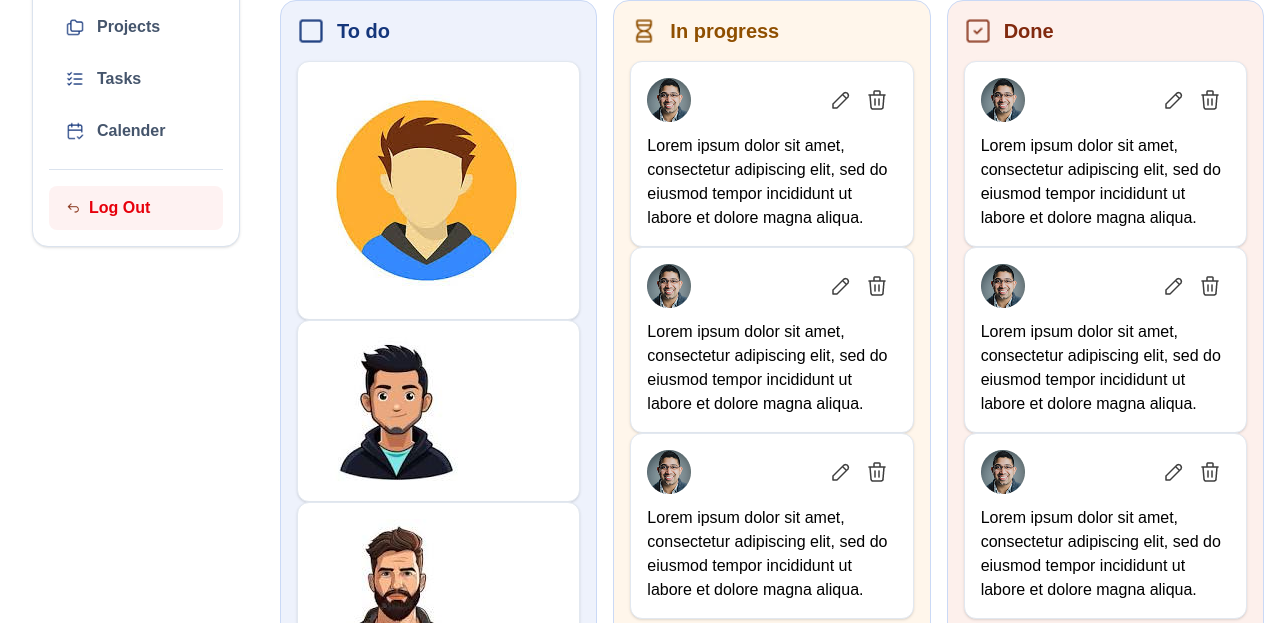
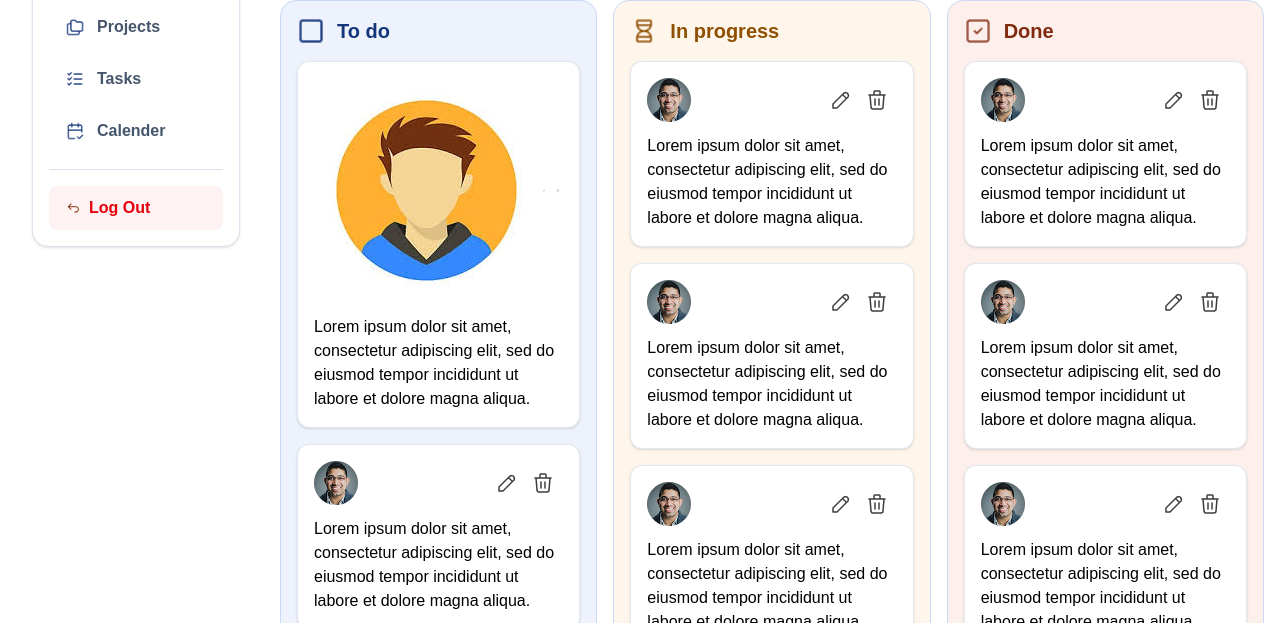
Before and after one commit to fecoderchinh/simple-task-mng, a plain HTML site: page index.html in a window 1280 px wide. Shown: the part 177-800 px from the top of the page. Drawn offline with nearby package versions, Linux system fonts and the light colour scheme.

Commit message:
index.html

```diff
--- a/index.html
+++ b/index.html
@@ -409,7 +409,7 @@
 
               <!--start todo section-->
 
-              <ul id="todoItems"></ul>
+              <ul id="todoItems" class="flex flex-col gap-4"></ul>
 
               <!-- <div class="bg-white border border-slate-200 rounded-xl p-4 shadow-sm hover:shadow-md transition-shadow">
                 <div class="flex justify-between items-center mb-3">
@@ -454,7 +454,7 @@
 
                 <!--start progress section-->
 
-                <ul id="progressItems"></ul>
+                <ul id="progressItems" class="flex flex-col gap-4"></ul>
 
               <!--  <div class="bg-white border border-slate-200 rounded-xl p-4 shadow-sm hover:shadow-md transition-shadow">
                   <div class="flex justify-between items-center mb-3">
@@ -499,7 +499,7 @@
 
                 <!--start Done section-->
 
-                <ul id="DoneItems"></ul>
+                <ul id="DoneItems" class="flex flex-col gap-4"></ul>
 
               <!--  <div class="bg-white border border-slate-200 rounded-xl p-4 shadow-sm hover:shadow-md transition-shadow">
                   <div class="flex justify-between items-center mb-3">
@@ -542,170 +542,110 @@
   </div>
 
   <script>
-    // const input = document.getElementById("searchInput");
-
-    //   input.addEventListener("keypress",
-    //     // gọi anonymous callback
-    //     (e) => {
-    //       alert(`bạn vừa bấm: ${e.code}`)
-    //     }
-    //   );
-
-    //   input.addEventListener("keypress",
-    //     logKey(e)
-    //   );
-
-    //   function logKey(e) {
-    //     alert(`bạn vừa bấm: ${e.code}`)
-    //   }
-
-      // khai báo 1 biến thay thế cho element ở DOM
-      const todoItems = document.getElementById("todoItems");
-
-      // const data = [`<div class="bg-white border border-slate-200 rounded-xl p-4 shadow-sm hover:shadow-md transition-shadow">
-      //             <div class="flex justify-between items-center mb-3">
-      //               <img src="images/Avatar.png">
-      //               <div class="flex gap-1 w-18">
-      //                 <button onclick="myFunction()" class="p-1 hover:bg-slate-200 rounded-full"><img src="images/Edit.png"></button>
-      //                 <button onclick="myFunction()" class="p-1 hover:bg-slate-200 rounded-full"><img src="images/Delete.png"></button>
-      //               </div>
-      //             </div>
-      //             <p>Lorem ipsum dolor sit amet, consectetur adipiscing elit, sed do eiusmod tempor incididunt ut labore et dolore magna aliqua.</p>
-      //           </div>`,
-      //               `<div class="bg-white border border-slate-200 rounded-xl p-4 shadow-sm hover:shadow-md transition-shadow">
-      //             <div class="flex justify-between items-center mb-3">
-      //               <img src="images/Avatar.png">
-      //               <div class="flex gap-1 w-18">
-      //                 <button onclick="myFunction()" class="p-1 hover:bg-slate-200 rounded-full"><img src="images/Edit.png"></button>
-      //                 <button onclick="myFunction()" class="p-1 hover:bg-slate-200 rounded-full"><img src="images/Delete.png"></button>
-      //               </div>
-      //             </div>
-      //             <p>Lorem ipsum dolor sit amet, consectetur adipiscing elit, sed do eiusmod tempor incididunt ut labore et dolore magna aliqua.</p>
-      //           </div>`,
-      //               `<div class="bg-white border border-slate-200 rounded-xl p-4 shadow-sm hover:shadow-md transition-shadow">
-      //             <div class="flex justify-between items-center mb-3">
-      //               <img src="images/Avatar.png">
-      //               <div class="flex gap-1 w-18">
-      //                 <button onclick="myFunction()" class="p-1 hover:bg-slate-200 rounded-full"><img src="images/Edit.png"></button>
-      //                 <button onclick="myFunction()" class="p-1 hover:bg-slate-200 rounded-full"><img src="images/Delete.png"></button>
-      //               </div>
-      //             </div>
-      //             <p>Lorem ipsum dolor sit amet, consectetur adipiscing elit, sed do eiusmod tempor incididunt ut labore et dolore magna aliqua.</p>
-      //           </div>`];
-
-      const data = ['images/a1.png', 'images/a2.png', 'images/a3.png'];
 
 
-      // bài tập thay thế array bằng array object
-      // const data2 = [
-      //   {
-      //     avatar: '',
-      //     text: ''
-      //   }
-      // ];
+    // Vồng lập từ 2 đến 9
+    for (let i = 2; i <10; i++) {
+      console.log(i);
+      // Viết một chương trình in ra bảng cửu chương từ 2 đến 9.
+      for (let j = 1; j < 11; j++) {
+        console.log(`${i} * ${j} = ${i*j}`);
+      }
+    }
+    //
 
-      for(let i=0; i<data.length; i++) {
-        // khởi tạo element
-        const div = document.createElement("div");
+    // ARRAY OF OBJECTS FOR TODO COLUMN
+    const todoTasks = [
+      {
+        id: 1,
+        avatar: 'images/a1.png',
+        text: 'Lorem ipsum dolor sit amet, consectetur adipiscing elit, sed do eiusmod tempor incididunt ut labore et dolore magna aliqua.'
+      },
+      {
+        id: 2,
+        avatar: 'images/Avatar.png',
+        text: 'Lorem ipsum dolor sit amet, consectetur adipiscing elit, sed do eiusmod tempor incididunt ut labore et dolore magna aliqua.'
+      },
+      {
+        id: 3,
+        avatar: 'images/Avatar.png',
+        text: 'Lorem ipsum dolor sit amet, consectetur adipiscing elit, sed do eiusmod tempor incididunt ut labore et dolore magna aliqua.'
+      }
+    ];
 
-        div.className = "bg-white border border-slate-200 rounded-xl p-4 shadow-sm hover:shadow-md transition-shadow";
+    // ARRAY OF OBJECTS FOR PROGRESS COLUMN
+    const progressTasks = [
+      {
+        id: 4,
+        avatar: 'images/Avatar.png',
+        text: 'Lorem ipsum dolor sit amet, consectetur adipiscing elit, sed do eiusmod tempor incididunt ut labore et dolore magna aliqua.'
+      },
+      {
+        id: 5,
+        avatar: 'images/Avatar.png',
+        text: 'Lorem ipsum dolor sit amet, consectetur adipiscing elit, sed do eiusmod tempor incididunt ut labore et dolore magna aliqua.'
+      },
+      {
+        id: 6,
+        avatar: 'images/Avatar.png',
+        text: 'Lorem ipsum dolor sit amet, consectetur adipiscing elit, sed do eiusmod tempor incididunt ut labore et dolore magna aliqua.'
+      }
+    ];
 
-        // gán giá trị cho element
-        div.innerHTML = `<img src=${data[i]} />`;
+    // ARRAY OF OBJECTS FOR DONE COLUMN
+    const doneTasks = [
+      {
+        id: 7,
+        avatar: 'images/Avatar.png',
+        text: 'Lorem ipsum dolor sit amet, consectetur adipiscing elit, sed do eiusmod tempor incididunt ut labore et dolore magna aliqua.'
+      },
+      {
+        id: 8,
+        avatar: 'images/Avatar.png',
+        text: 'Lorem ipsum dolor sit amet, consectetur adipiscing elit, sed do eiusmod tempor incididunt ut labore et dolore magna aliqua.'
+      },
+      {
+        id: 9,
+        avatar: 'images/Avatar.png',
+        text: 'Lorem ipsum dolor sit amet, consectetur adipiscing elit, sed do eiusmod tempor incididunt ut labore et dolore magna aliqua.'
+      }
+    ];
 
-        // đưa element ở trên vào trong danh sách xác định
-        todoItems.appendChild(div);
-      }
+    // FUNCTION TO RENDER TASKS
+    function renderTasks(tasksArray, elementId) {
+      const container = document.getElementById(elementId);
 
-      // khai báo 1 biến thay thế cho element ở DOM
-      const progressItems = document.getElementById("progressItems");
+      // Vòng lặp qua từng task trong array
+      for (let i = 0; i < tasksArray.length; i++) {
+        const task = tasksArray[i];
 
-      const data2 = [`<div class="bg-white border border-slate-200 rounded-xl p-4 shadow-sm hover:shadow-md transition-shadow">
-                  <div class="flex justify-between items-center mb-3">
-                    <img src="images/Avatar.png">
-                    <div class="flex gap-1 w-18">
-                      <button onclick="myFunction()" class="p-1 hover:bg-slate-200 rounded-full"><img src="images/Edit.png"></button>
-                      <button onclick="myFunction()" class="p-1 hover:bg-slate-200 rounded-full"><img src="images/Delete.png"></button>
-                    </div>
-                  </div>
-                  <p>Lorem ipsum dolor sit amet, consectetur adipiscing elit, sed do eiusmod tempor incididunt ut labore et dolore magna aliqua.</p>
-                </div>`,
-                    `<div class="bg-white border border-slate-200 rounded-xl p-4 shadow-sm hover:shadow-md transition-shadow">
-                  <div class="flex justify-between items-center mb-3">
-                    <img src="images/Avatar.png">
-                    <div class="flex gap-1 w-18">
-                      <button onclick="myFunction()" class="p-1 hover:bg-slate-200 rounded-full"><img src="images/Edit.png"></button>
-                      <button onclick="myFunction()" class="p-1 hover:bg-slate-200 rounded-full"><img src="images/Delete.png"></button>
-                    </div>
-                  </div>
-                  <p>Lorem ipsum dolor sit amet, consectetur adipiscing elit, sed do eiusmod tempor incididunt ut labore et dolore magna aliqua.</p>
-                </div>`,
-                    `<div class="bg-white border border-slate-200 rounded-xl p-4 shadow-sm hover:shadow-md transition-shadow">
-                  <div class="flex justify-between items-center mb-3">
-                    <img src="images/Avatar.png">
-                    <div class="flex gap-1 w-18">
-                      <button onclick="myFunction()" class="p-1 hover:bg-slate-200 rounded-full"><img src="images/Edit.png"></button>
-                      <button onclick="myFunction()" class="p-1 hover:bg-slate-200 rounded-full"><img src="images/Delete.png"></button>
-                    </div>
-                  </div>
-                  <p>Lorem ipsum dolor sit amet, consectetur adipiscing elit, sed do eiusmod tempor incididunt ut labore et dolore magna aliqua.</p>
-                </div>`];
-
-      for(let i=0; i<data.length; i++) {
-        // khởi tạo element
+        // Khởi tạo element li
         const li = document.createElement("li");
 
-        // gán giá trị cho element
-        li.innerHTML = data2[i];
+        // Gán className cho element
+        li.className = "bg-white border border-slate-200 rounded-xl p-4 shadow-sm hover:shadow-md transition-shadow";
 
-        // đưa element ở trên vào trong danh sách xác định
-        progressItems.appendChild(li);
+        // Gán HTML content cho element (sử dụng template literal)
+        li.innerHTML = `
+          <div class="flex justify-between items-center mb-3">
+            <img src="${task.avatar}" alt="Avatar">
+            <div class="flex gap-1 w-18">
+              <button onclick="myFunction()" class="p-1 hover:bg-slate-200 rounded-full"><img src="images/Edit.png" alt="Edit"></button>
+              <button onclick="myFunction()" class="p-1 hover:bg-slate-200 rounded-full"><img src="images/Delete.png" alt="Delete"></button>
+            </div>
+          </div>
+          <p>${task.text}</p>
+        `;
+
+        // Đưa element vào trong container
+        container.appendChild(li);
       }
+    }
 
-        // khai báo 1 biến thay thế cho element ở DOM
-      const DoneItems = document.getElementById("DoneItems");
-
-      const data3 = [`<div class="bg-white border border-slate-200 rounded-xl p-4 shadow-sm hover:shadow-md transition-shadow">
-                  <div class="flex justify-between items-center mb-3">
-                    <img src="images/Avatar.png">
-                    <div class="flex gap-1 w-18">
-                      <button onclick="myFunction()" class="p-1 hover:bg-slate-200 rounded-full"><img src="images/Edit.png"></button>
-                      <button onclick="myFunction()" class="p-1 hover:bg-slate-200 rounded-full"><img src="images/Delete.png"></button>
-                    </div>
-                  </div>
-                  <p>Lorem ipsum dolor sit amet, consectetur adipiscing elit, sed do eiusmod tempor incididunt ut labore et dolore magna aliqua.</p>
-                </div>`,
-                    `<div class="bg-white border border-slate-200 rounded-xl p-4 shadow-sm hover:shadow-md transition-shadow">
-                  <div class="flex justify-between items-center mb-3">
-                    <img src="images/Avatar.png">
-                    <div class="flex gap-1 w-18">
-                      <button onclick="myFunction()" class="p-1 hover:bg-slate-200 rounded-full"><img src="images/Edit.png"></button>
-                      <button onclick="myFunction()" class="p-1 hover:bg-slate-200 rounded-full"><img src="images/Delete.png"></button>
-                    </div>
-                  </div>
-                  <p>Lorem ipsum dolor sit amet, consectetur adipiscing elit, sed do eiusmod tempor incididunt ut labore et dolore magna aliqua.</p>
-                </div>`,
-                    `<div class="bg-white border border-slate-200 rounded-xl p-4 shadow-sm hover:shadow-md transition-shadow">
-                  <div class="flex justify-between items-center mb-3">
-                    <img src="images/Avatar.png">
-                    <div class="flex gap-1 w-18">
-                      <button onclick="myFunction()" class="p-1 hover:bg-slate-200 rounded-full"><img src="images/Edit.png"></button>
-                      <button onclick="myFunction()" class="p-1 hover:bg-slate-200 rounded-full"><img src="images/Delete.png"></button>
-                    </div>
-                  </div>
-                  <p>Lorem ipsum dolor sit amet, consectetur adipiscing elit, sed do eiusmod tempor incididunt ut labore et dolore magna aliqua.</p>
-                </div>`];
-
-      for(let i=0; i<data.length; i++) {
-        // khởi tạo element
-        const li = document.createElement("li");
-
-        // gán giá trị cho element
-        li.innerHTML = data3[i];
-
-        // đưa element ở trên vào trong danh sách xác định
-        DoneItems.appendChild(li);
-      }
+    // RENDER ALL COLUMNS
+    renderTasks(todoTasks, 'todoItems');
+    renderTasks(progressTasks, 'progressItems');
+    renderTasks(doneTasks, 'DoneItems');
 
   </script>
 
```
